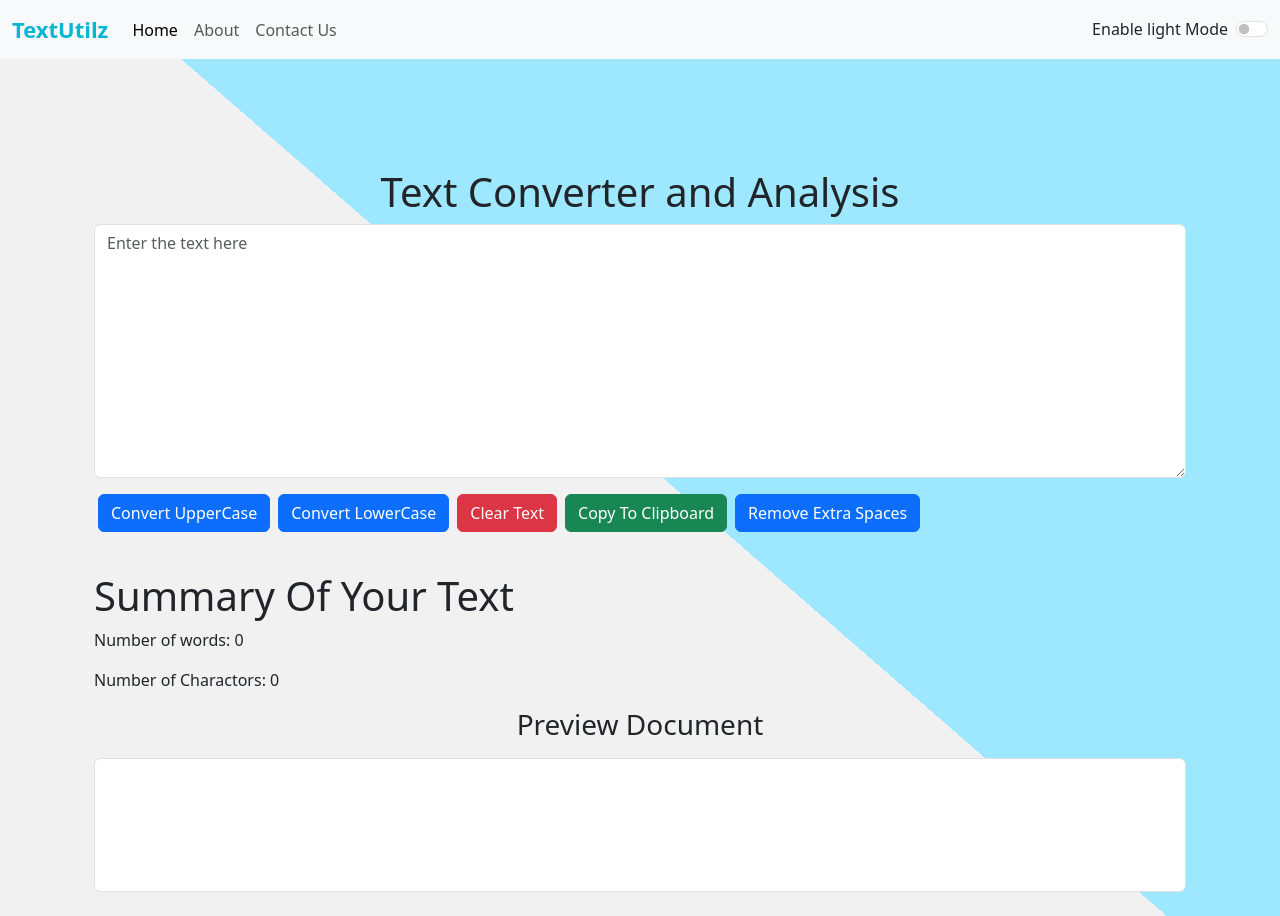
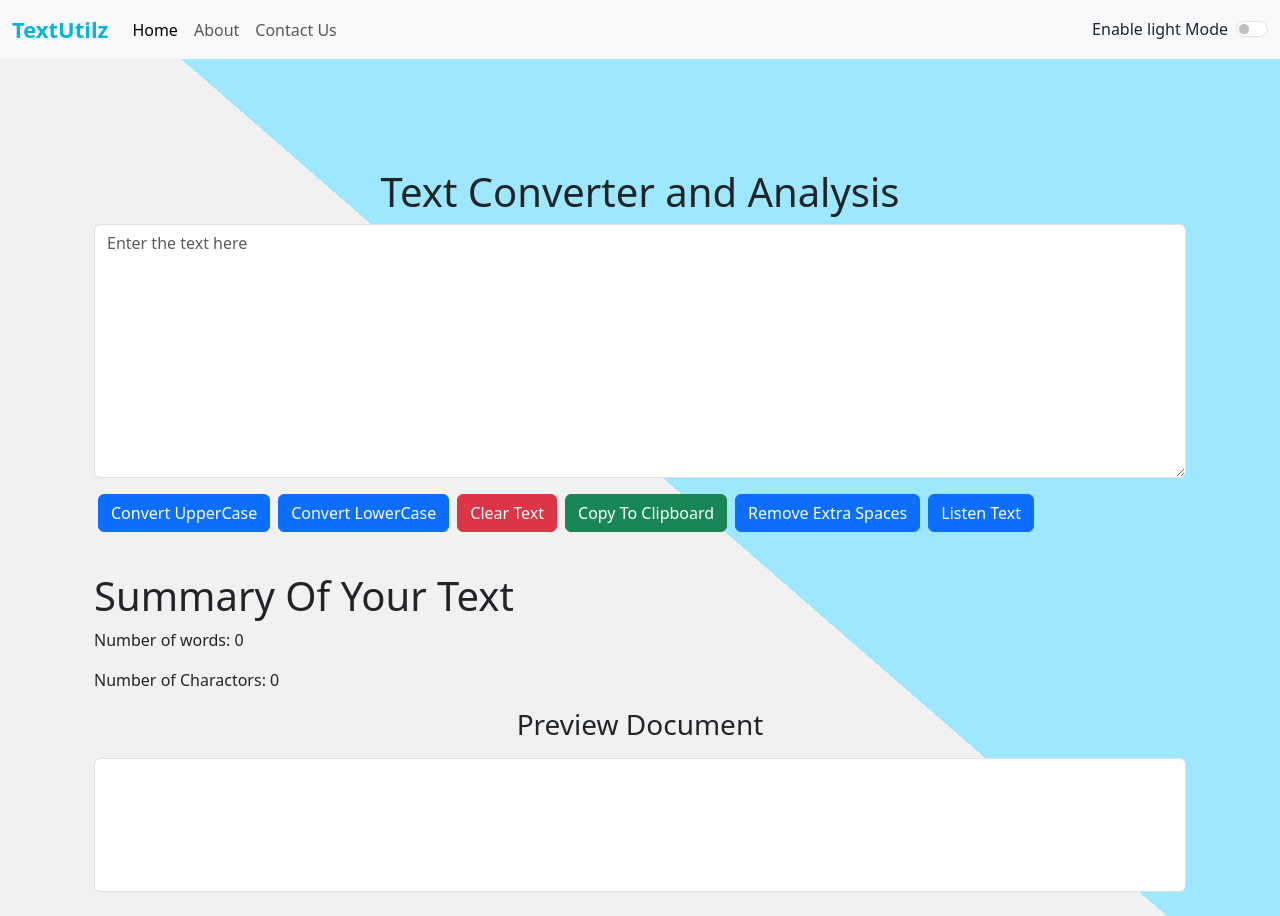
Before and after one commit to Ibtixam/Text-Utilis, a React (Create React App) app: page / in a window 1280 px wide. Built offline with nearby package versions, Linux system fonts and the light colour scheme.

Commit message:
Feat: Add Text Speak Feature

```diff
--- a/src/Components/TextFrom.js
+++ b/src/Components/TextFrom.js
@@ -69,6 +69,20 @@ const TextFrom = ({ showAlert, mode, ...props }) => {
     }
   };
 
+  const handleTextToSpeech = () => {
+    let textarea = document.getElementById('exampleFormControlTextarea1').value;
+    const utterance = new SpeechSynthesisUtterance(textarea);
+    speechSynthesis.speak(utterance);
+    if (!text) {
+      Swal.fire({
+        title: 'Error!',
+        text: 'Please write anything to speak the speech...',
+        icon: 'error',
+        confirmButtonText: 'Ok',
+      });
+    }
+  };
+
   return (
     <React.Fragment>
       <div className="container text-form" style={{ marginTop: '50px' }}>
@@ -102,6 +116,12 @@ const TextFrom = ({ showAlert, mode, ...props }) => {
         >
           {props.ExtraSpace}
         </button>
+        <button
+          className="btn btn-primary mx-1 my-2"
+          onClick={handleTextToSpeech}
+        >
+          Listen Text
+        </button>
       </div>
       <div className="container my-4">
         <h1>Summary Of Your Text</h1>
```
